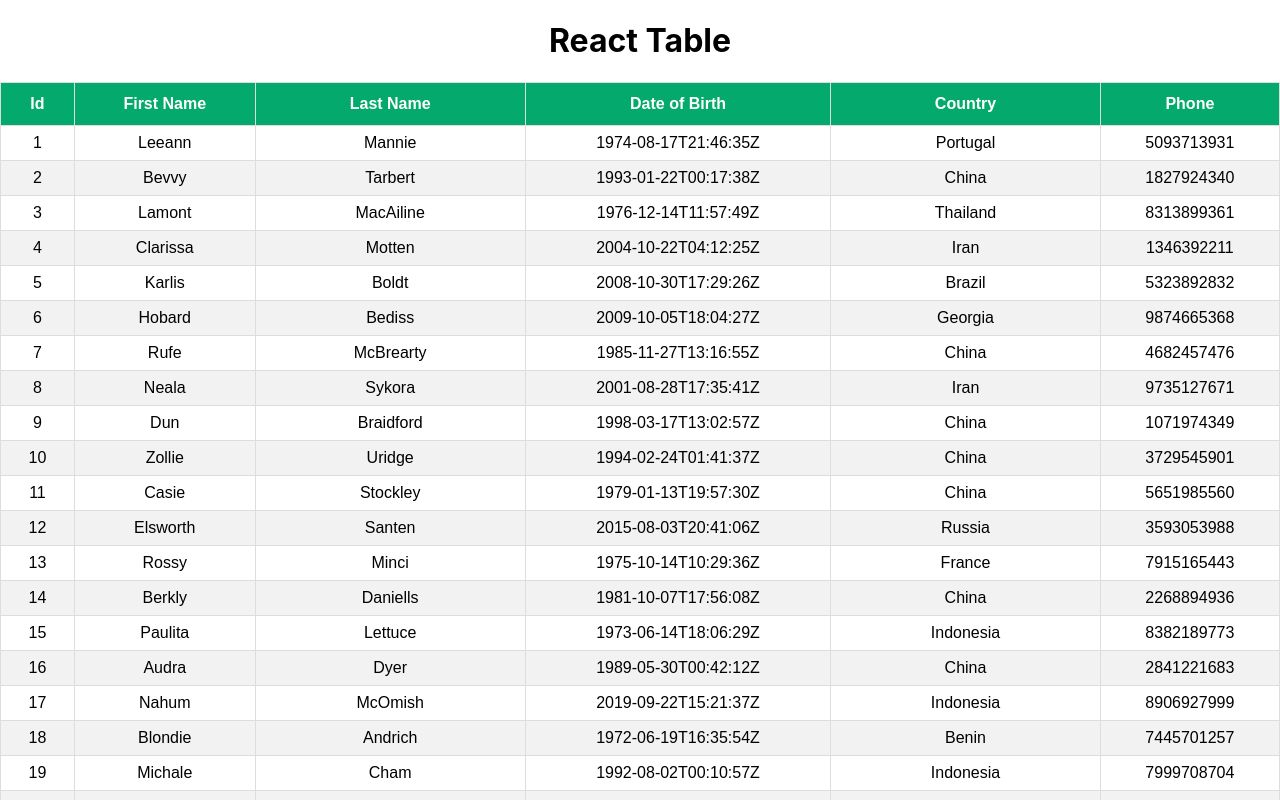
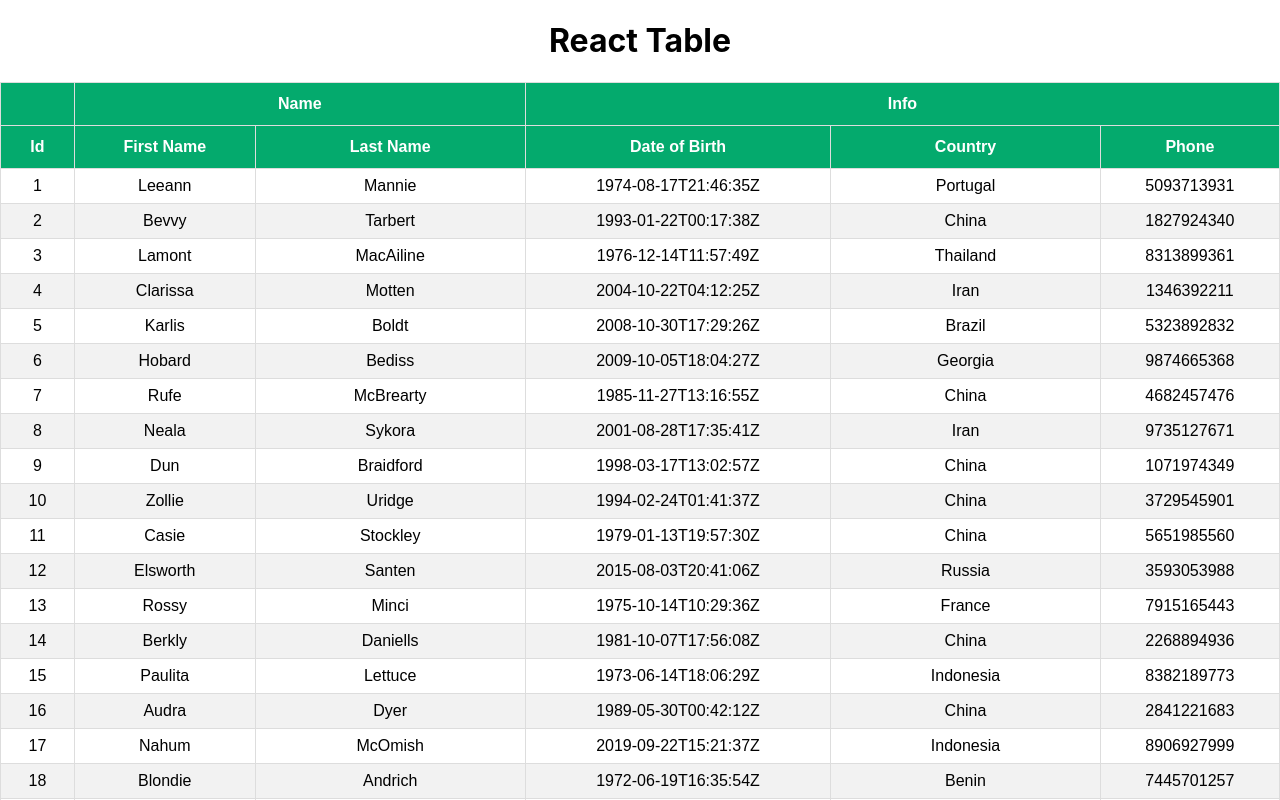
Before and after one commit to sksurendrakmr/reactTable, a React (Create React App) app: page / in a window 1280 px wide. Shown: the top 800 px of the page. Built offline with nearby package versions, Linux system fonts and the light colour scheme.

Commit message:
Implemented HeaderGroups with reactTable

```diff
--- a/src/component/BasicTable.js
+++ b/src/component/BasicTable.js
@@ -45,14 +45,20 @@ constant
   step-3 Add css according to the requirement
    */
 
+/**
+ * Header Groups - How to group header with react table.
+ *
+ */
+
 import React, { useMemo } from 'react'
 import { useTable } from 'react-table'
 import MOCK_DATA from './MOCK_DATA.json'
-import { COLUMNS } from './columns'
+import { COLUMNS, GROUPED_COLUMNS } from './columns'
 import './table.css'
 
 const BasicTable = () => {
-  const columns = useMemo(() => COLUMNS, [])
+  // const columns = useMemo(() => COLUMNS, [])
+  const columns = useMemo(() => GROUPED_COLUMNS, [])
   const data = useMemo(() => MOCK_DATA, [])
   const tableInstance = useTable({
     columns,
--- a/src/component/columns.js
+++ b/src/component/columns.js
@@ -46,3 +46,49 @@ export const COLUMNS = [
     accessor: 'phone',
   },
 ]
+
+export const GROUPED_COLUMNS = [
+  {
+    Header: 'Id',
+    Footer: 'Id',
+    accessor: 'id',
+  },
+  {
+    Header: 'Name',
+    Footer: 'Full Name',
+    columns: [
+      //To group coulmns under a heading we use columns property
+      {
+        Header: 'First Name',
+        Footer: 'First Name',
+        accessor: 'first_name',
+      },
+      {
+        Header: 'Last Name',
+        Footer: 'Last Name',
+        accessor: 'last_name',
+      },
+    ],
+  },
+  {
+    Header: 'Info',
+    Footer: 'Info',
+    columns: [
+      {
+        Header: 'Date of Birth',
+        Footer: 'Date of Birth',
+        accessor: 'date_of_birth',
+      },
+      {
+        Header: 'Country',
+        Footer: 'Country',
+        accessor: 'country',
+      },
+      {
+        Header: 'Phone',
+        Footer: 'Phone',
+        accessor: 'phone',
+      },
+    ],
+  },
+]
```
